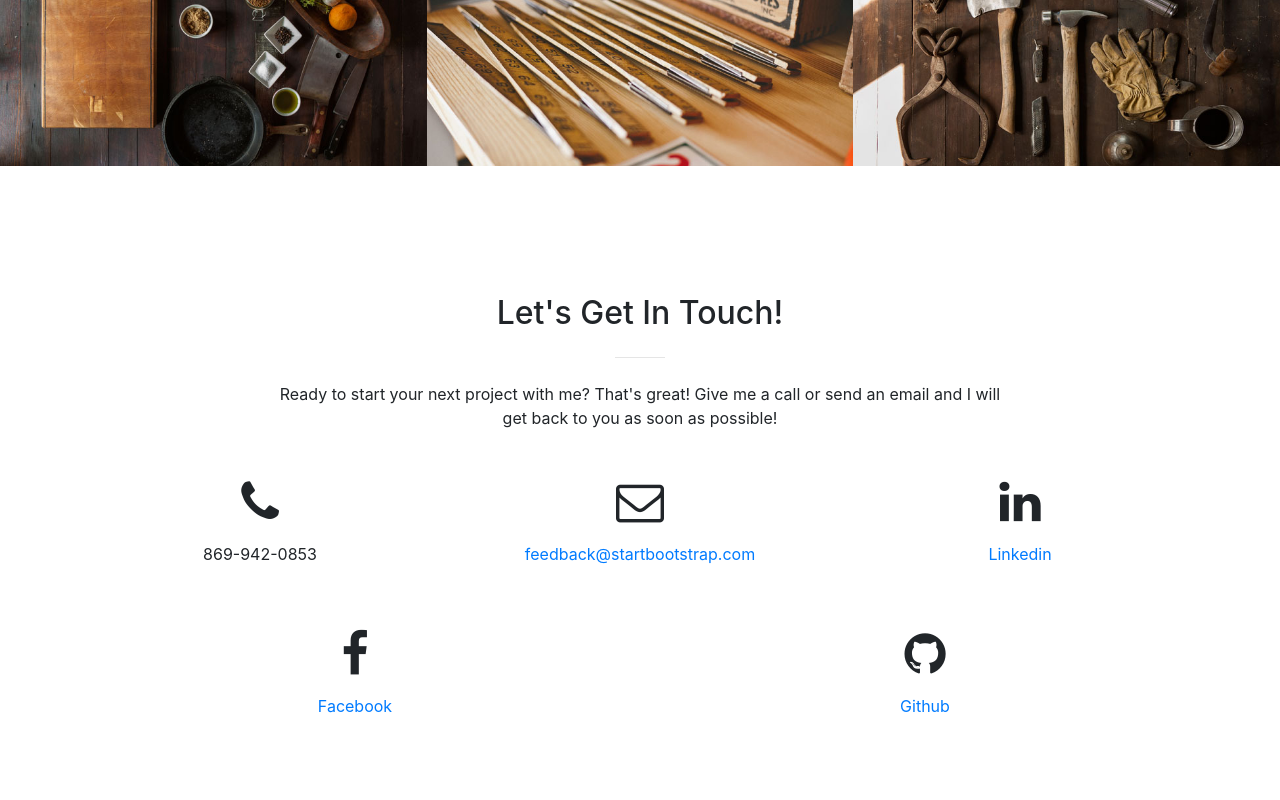
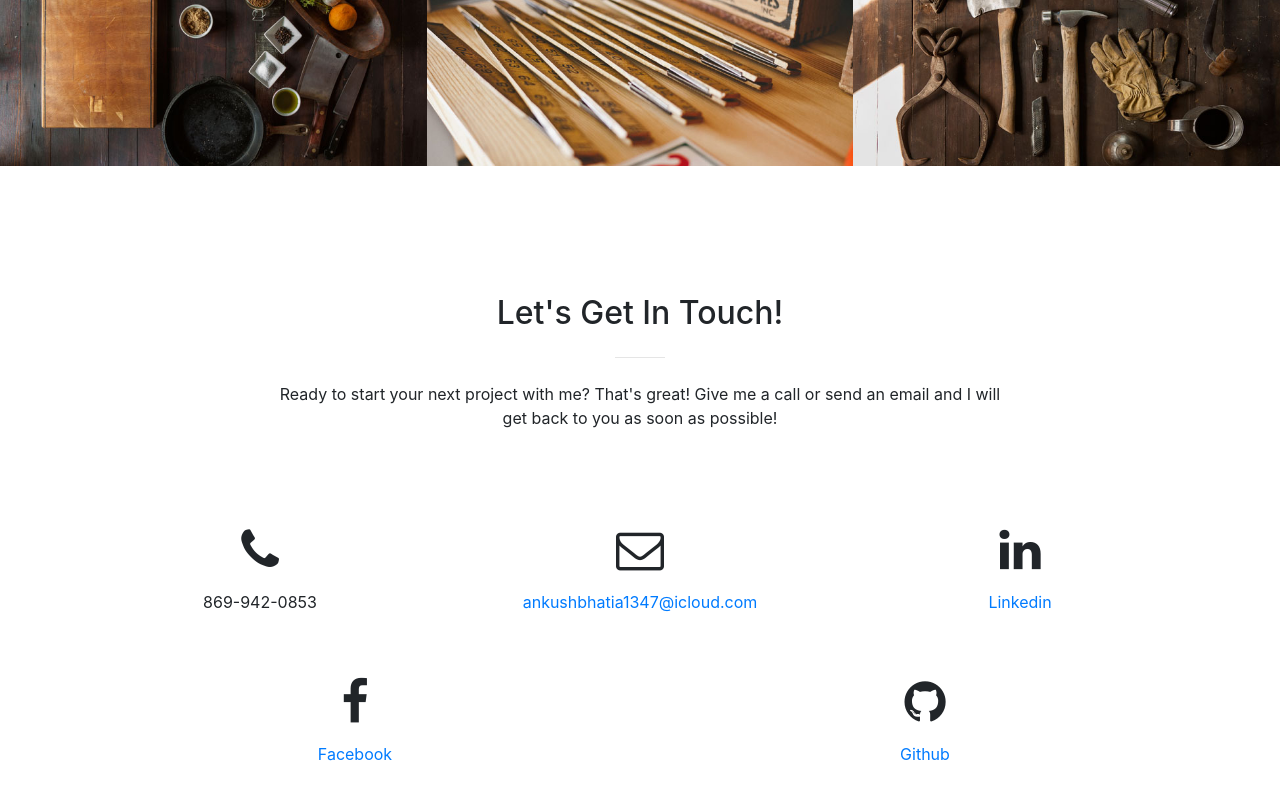
Before and after one commit to ankush-bhatia/ankush-bhatia.github.io, a website with bundled scripts: page index.html in a window 1280 px wide. Shown: the part 2299-3099 px from the top of the page. Built offline with nearby package versions, Linux system fonts and the light colour scheme.

Commit message:
Added spacing to contact links and changed email.

```diff
--- a/index.html
+++ b/index.html
@@ -259,17 +259,17 @@
           </div>
         </div>
         <div class="row">
-          <div class="col-lg-4 ml-auto text-center">
+          <div class="col-lg-4 ml-auto mt-5 text-center">
             <i class="fa fa-phone fa-3x mb-3 sr-contact"></i>
             <p>869-942-0853</p>
           </div>
-          <div class="col-lg-4 mr-auto text-center">
+          <div class="col-lg-4 mr-auto mt-5 text-center">
             <i class="fa fa-envelope-o fa-3x mb-3 sr-contact"></i>
             <p>
-              <a href="mailto:your-email@your-domain.com">feedback@startbootstrap.com</a>
+              <a href="mailto:your-email@your-domain.com">ankushbhatia1347@icloud.com</a>
             </p>
           </div>
-          <div class="col-lg-4 mr-auto text-center">
+          <div class="col-lg-4 mr-auto mt-5 text-center">
             <i class="fa fa-linkedin fa-3x mb-3 sr-contact"></i>
             <p>
               <a href="www.linkedin.com/in/ankush-bhatia-ios" target="_blank">Linkedin</a>
```
